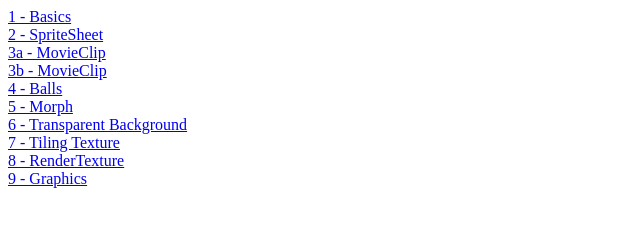
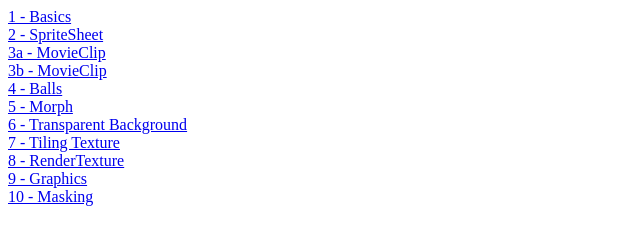
Before and after one commit to FedeOmoto/FedeOmoto.github.io, a plain HTML site: page index.html in a window 1280 px wide. Shown: the whole page, without its empty margins (0-640 px from the left). Drawn offline with Linux system fonts and the light colour scheme.

Commit message:
Add example 14 to the index file

```diff
--- a/index.html
+++ b/index.html
@@ -15,5 +15,6 @@
     <a href="examples/9_tiling_texture">7 - Tiling Texture</a><br>
     <a href="examples/11_render_texture">8 - RenderTexture</a><br>
     <a href="examples/13_graphics">9 - Graphics</a><br>
+    <a href="examples/14_masking">10 - Masking</a><br>
   </body>
 </html>
```
